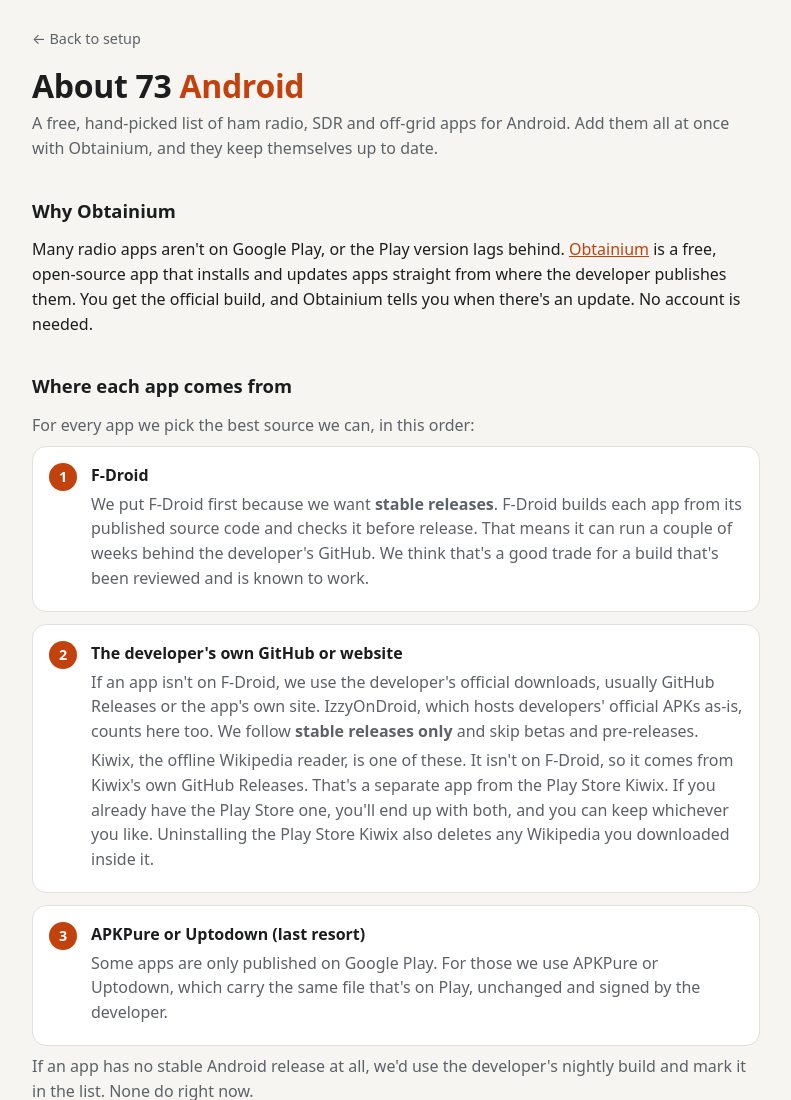
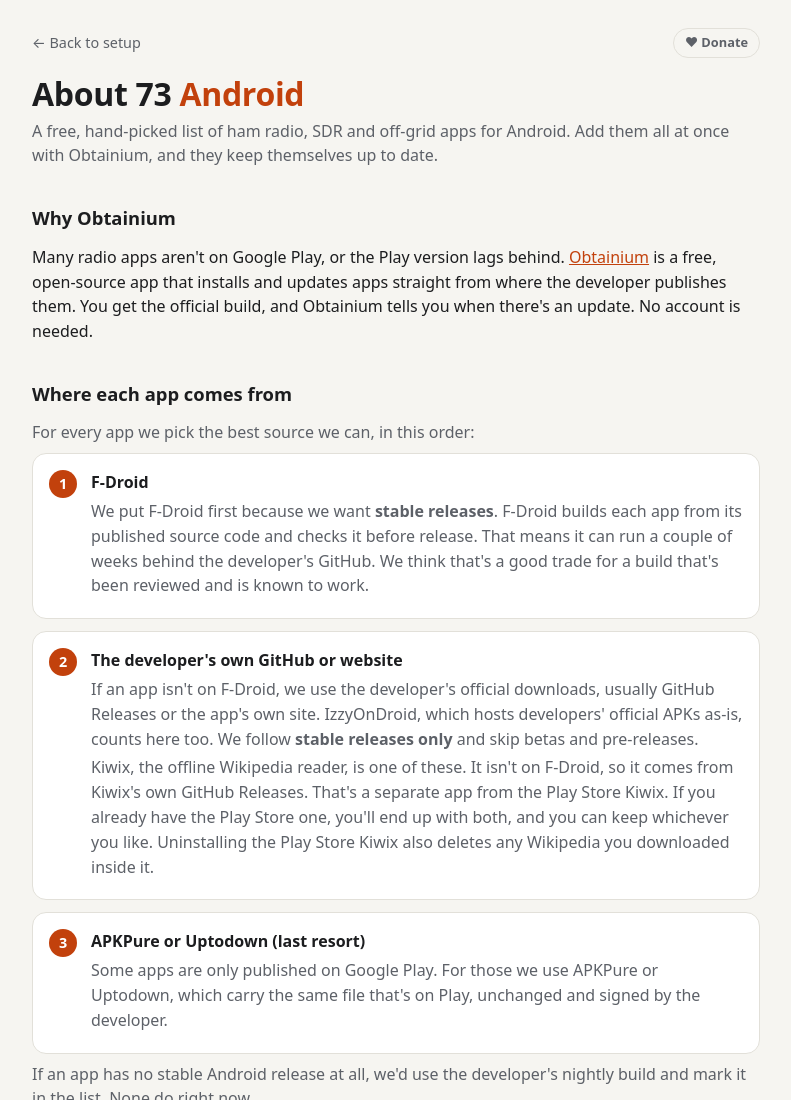
Before and after one commit to doodlecomms/73_Android, a plain HTML site: page about.html in a window 1280 px wide. Shown: the top 1100 px of the page, without its empty margins (244-1035 px from the left). Drawn offline with Linux system fonts and the light colour scheme.

Commit message:
Add a small Donate link at the top right of both pages
Co-Authored-By: Claude Opus 5.5 <noreply@anthropic.com>

```diff
--- a/about.html
+++ b/about.html
@@ -28,7 +28,7 @@
 *{box-sizing:border-box}
 body{margin:0;background:var(--bg);color:var(--ink);font:16px/1.55 system-ui,-apple-system,"Segoe UI",Roboto,sans-serif}
 .wrap{max-width:760px;margin:0 auto;padding:28px 16px 64px}
-nav{margin:0 0 18px;font-size:.9rem}
+nav{margin:0 0 18px;font-size:.9rem;display:flex;justify-content:space-between;align-items:center;gap:12px}
 nav a{color:var(--muted);text-decoration:none}
 nav a:hover{color:var(--accent)}
 header h1{font-size:2rem;line-height:1.15;margin:0 0 6px;letter-spacing:-.01em}
@@ -50,6 +50,8 @@ code{font-family:ui-monospace,SFMono-Regular,Menlo,monospace;font-size:.85em;bac
 a{color:var(--accent)}
 footer{margin-top:48px;color:var(--muted);font-size:.85rem;border-top:1px solid var(--line);padding-top:16px}
 footer a{color:inherit}
+.donate{font-size:.8rem;font-weight:600;color:var(--muted);text-decoration:none;border:1px solid var(--line);border-radius:999px;padding:4px 11px;white-space:nowrap}
+.donate:hover{color:var(--accent);border-color:var(--accent)}
 footer .support{margin:0 0 14px;display:flex;align-items:center;gap:10px;flex-wrap:wrap}
 footer .support .btn{margin-top:0;color:var(--ink);background:transparent;border:1px solid var(--line);font-size:.9rem;padding:8px 14px}
 footer .support .btn:hover{border-color:var(--accent);color:var(--accent)}
@@ -57,7 +59,7 @@ footer .support .btn:hover{border-color:var(--accent);color:var(--accent)}
 </head>
 <body>
 <div class="wrap">
-<nav><a href="./">← Back to setup</a></nav>
+<nav><a href="./">← Back to setup</a><a class="donate" href="https://www.paypal.com/donate/?business=KWJVRWHEDKU7J&amp;no_recurring=0&amp;item_name=Supports+the+73+Android+project&amp;currency_code=USD" target="_blank" rel="noopener">♥ Donate</a></nav>
 <header>
   <h1>About 73 <span>Android</span></h1>
   <p>A free, hand-picked list of ham radio, SDR and off-grid apps for Android. Add them all at once with Obtainium, and they keep themselves up to date.</p>
```
Also changed, not shown: index.html (+4 -0 lines).
